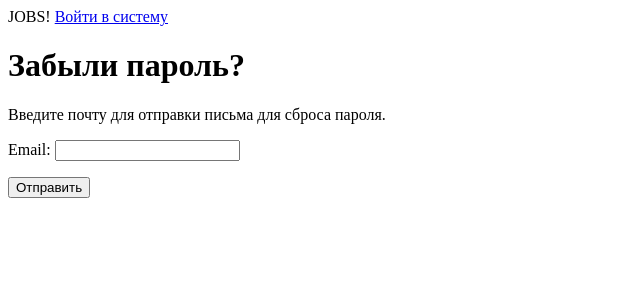
After one commit to letuwwa/jobs_app, a Django app: page /password_reset/ in a window 1280 px wide. The commit adds this page. Shown: the top 300 px of the page, without its empty margins (0-640 px from the left). Run offline with Django 3.2, Linux system fonts and the light colour scheme.

Commit message:
commit #5

```diff
--- a/account/urls.py
+++ b/account/urls.py
@@ -8,4 +8,8 @@ urlpatterns = [
     path('my_page/', views.user_page, name='user_page'),
     path('password_change/', auth_views.PasswordChangeView.as_view(), name='password_change'),
     path('password_change/done/', auth_views.PasswordChangeDoneView.as_view(), name='password_change_done'),
+    path('password_reset/', auth_views.PasswordResetView.as_view(), name='password_reset'),
+    path('password_reset/done/', auth_views.PasswordResetDoneView.as_view(), name='password_reset_done'),
+    path('reset/<uidb64>/<token>/', auth_views.PasswordResetConfirmView.as_view(), name='password_reset_confirm'),
+    path('reset/done/', auth_views.PasswordResetCompleteView.as_view(), name='password_reset_complete'),
 ]
--- a/jobs_app/settings.py
+++ b/jobs_app/settings.py
@@ -125,3 +125,5 @@ STATIC_URL = '/static/'
 LOGIN_REDIRECT_URL = 'user_page'
 LOGIN_URL = 'login'
 LOGOUT_URL = 'logout'
+
+EMAIL_BACKEND = 'django.core.mail.backends.console.EmailBackend'
--- a/templates/registration/login.html
+++ b/templates/registration/login.html
@@ -19,5 +19,6 @@
                 <input type="hidden" name="next" value="{{ next }}" />
                  <p><input type="submit" value="Вход"></p>
             </form>
+        <p><a href="{% url "password_reset" %}">Забыли пароль?</a></p>
         </div>
 {% endblock %}
--- /dev/null
+++ b/templates/registration/password_reset_complete.html
@@ -0,0 +1,6 @@
+{% extends "base.html" %}
+{% block title %}Сброс пароля{% endblock %}
+    {% block content %}
+    <h1>Пароль установлен!</h1>
+    <p>Новый пароль был установлен. Нажмите <a href="{% url "login" %}">для </a>входа</p>
+{% endblock %}
--- /dev/null
+++ b/templates/registration/password_reset_done.html
@@ -0,0 +1,6 @@
+{% extends "base.html" %}
+{% block title %}Сброс пароля{% endblock %}
+{% block content %}
+    <h1>Сброс пароля</h1>
+    <p>Инструкции по сбросу пароля были отправлнны на указанную почту.</p>
+{% endblock %}
--- /dev/null
+++ b/templates/registration/password_reset_email.html
@@ -0,0 +1,4 @@
+Someone asked for password reset for email {{ email }}. Follow the
+link below:
+{{ protocol }}://{{ domain }}{% url "password_reset_confirm" uidb64=uid token=token %}
+Your username, in case you've forgotten: {{ user.get_username }}
--- /dev/null
+++ b/templates/registration/password_reset_form.html
@@ -0,0 +1,12 @@
+{% extends "base.html" %}
+{% block title %}Сброс пароля{% endblock %}
+
+{% block content %}
+    <h1>Забыли пароль?</h1>
+    <p>Введите почту для отправки письма для сброса пароля.</p>
+    <form method="post">
+        {{ form.as_p }}
+        <p><input type="submit" value="Отправить"></p>
+        {% csrf_token %}
+    </form>
+{% endblock %}
```
Also changed, not shown: templates/registration/password_reset_ confirm.html (added, +15 -0 lines), db.sqlite3.
